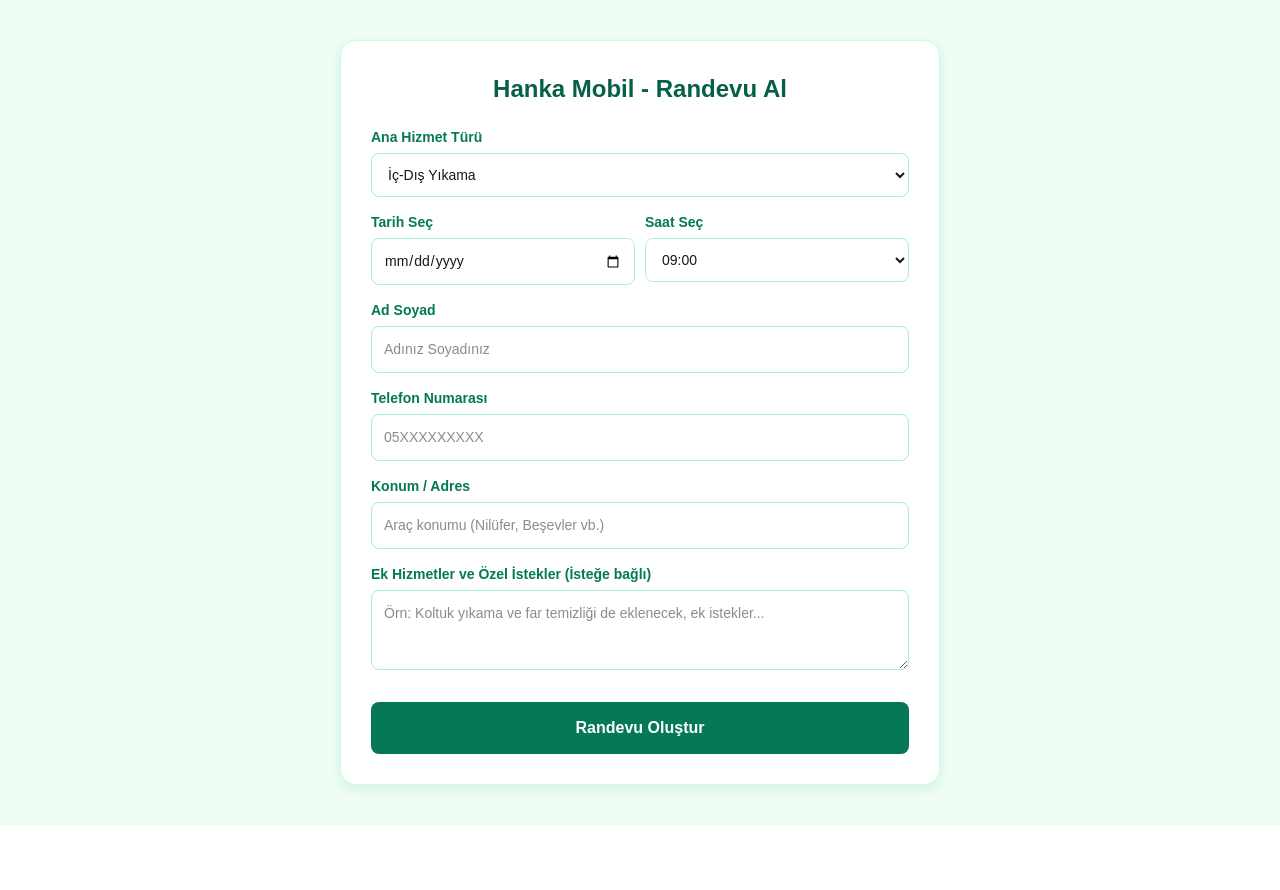
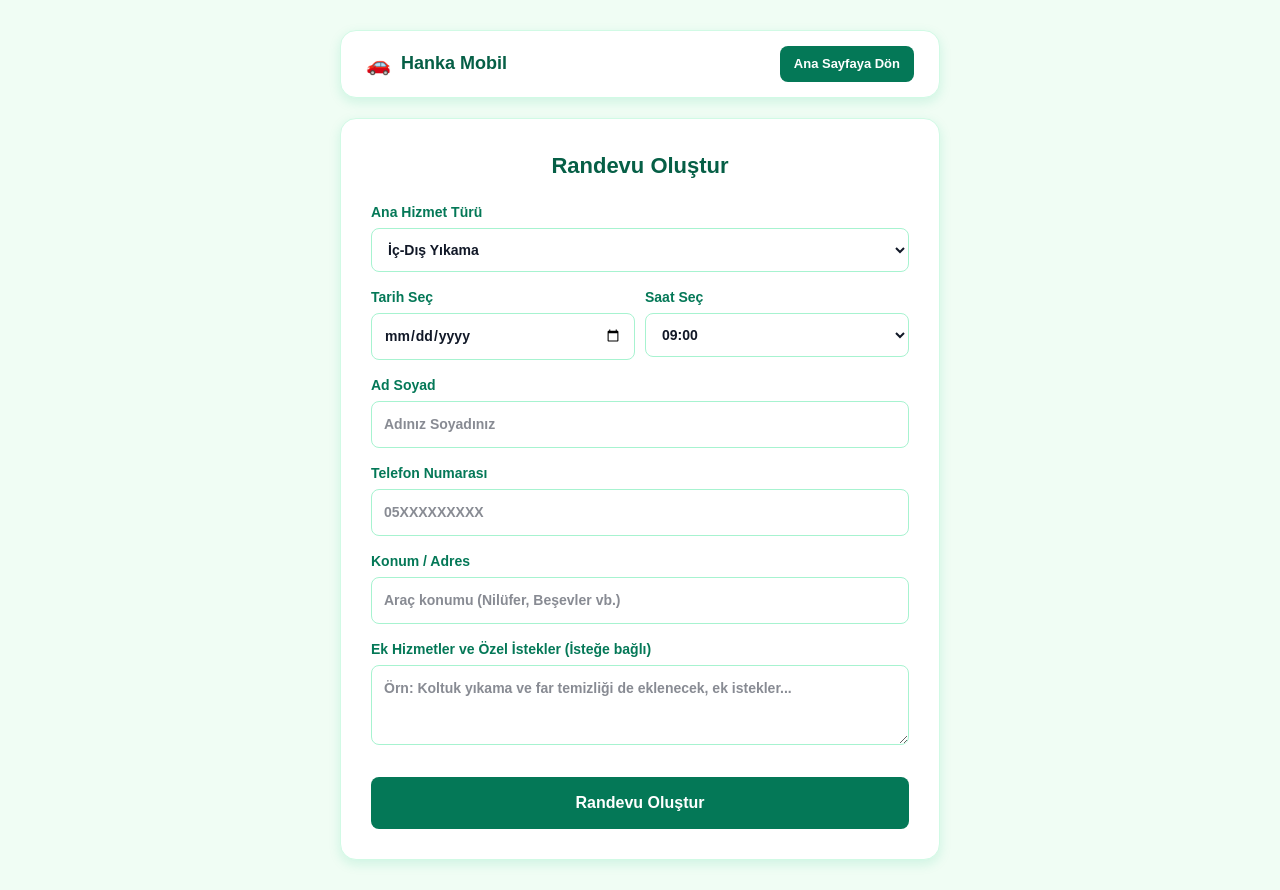
Before and after one commit to oguzhhankara/hanka-mobil-web, a Next.js app: page /randevu in a window 1280 px wide. Before the commit the page ends 825 px from the top, so only its background shows below. Built offline with nearby package versions, Linux system fonts and the light colour scheme.

Commit message:
Update page.tsx

```diff
--- a/app/randevu/page.tsx
+++ b/app/randevu/page.tsx
@@ -49,11 +49,28 @@
   };
 
   return (
-    <main style={{ minHeight: "100vh", backgroundColor: "#f0fdf4", padding: "40px 20px", fontFamily: "sans-serif" }}>
-      <div style={{ maxWidth: "600px", margin: "0 auto", backgroundColor: "#ffffff", padding: "30px", borderRadius: "16px", boxShadow: "0 4px 12px rgba(16, 185, 129, 0.15)", border: "1px solid #d1fae5" }}>
+    <main style={{ minHeight: "100vh", backgroundColor: "#f0fdf4", padding: "30px 20px", fontFamily: "sans-serif" }}>
+      <div style={{ maxWidth: "600px", margin: "0 auto" }}>
 
-        <h1 style={{ fontSize: "24px", fontWeight: "bold", color: "#065f46", marginBottom: "20px", textAlign: "center" }}>
-          Hanka Mobil - Randevu Al
+        {/* Üst Bar: Logo ve Ana Sayfa Butonu */}
+        <div style={{ backgroundColor: "#ffffff", padding: "15px 25px", borderRadius: "16px", boxShadow: "0 4px 12px rgba(16, 185, 129, 0.15)", border: "1px solid #d1fae5", display: "flex", justifyContent: "space-between", alignItems: "center", marginBottom: "20px" }}>
+          <div style={{ display: "flex", alignItems: "center", gap: "10px" }}>
+            <span style={{ fontSize: "20px" }}>🚗</span>
+            <h2 style={{ fontSize: "18px", fontWeight: "bold", color: "#065f46", margin: 0 }}>Hanka Mobil</h2>
+          </div>
+          <button
+            onClick={() => router.push("/")}
+            style={{ backgroundColor: "#047857", color: "white", padding: "8px 14px", borderRadius: "8px", fontWeight: "bold", border: "none", cursor: "pointer", fontSize: "13px" }}
+          >
+            Ana Sayfaya Dön
+          </button>
+        </div>
+
+        {/* Ana Form Kutusu */}
+        <div style={{ backgroundColor: "#ffffff", padding: "30px", borderRadius: "16px", boxShadow: "0 4px 12px rgba(16, 185, 129, 0.15)", border: "1px solid #d1fae5" }}>
+
+          <h1 style={{ fontSize: "22px", fontWeight: "bold", color: "#065f46", marginBottom: "20px", textAlign: "center" }}>
+            Randevu Oluştur
           </h1>
 
           <form onSubmit={handleSubmit} style={{ display: "flex", flexDirection: "column", gap: "15px" }}>
@@ -63,13 +80,13 @@
               <select
                 value={serviceType}
                 onChange={(e) => setServiceType(e.target.value)}
-              style={{ width: "100%", padding: "12px", border: "1px solid #a7f3d0", borderRadius: "8px", outline: "none", fontSize: "14px", backgroundColor: "#fff" }}
+                style={{ width: "100%", padding: "12px", border: "1px solid #a7f3d0", borderRadius: "8px", outline: "none", fontSize: "14px", backgroundColor: "#fff", color: "#111827", fontWeight: "600" }}
               >
-              <option value="İç-Dış Yıkama">İç-Dış Yıkama</option>
-              <option value="Pasta Cila">Pasta Cila</option>
-              <option value="Detaylı Temizlik">Detaylı Temizlik</option>
-              <option value="Seramik Kaplama">Seramik Kaplama</option>
-              <option value="Motor Yıkama">Motor Yıkama</option>
+                <option value="İç-Dış Yıkama" style={{ color: "#111827" }}>İç-Dış Yıkama</option>
+                <option value="Pasta Cila" style={{ color: "#111827" }}>Pasta Cila</option>
+                <option value="Detaylı Temizlik" style={{ color: "#111827" }}>Detaylı Temizlik</option>
+                <option value="Seramik Kaplama" style={{ color: "#111827" }}>Seramik Kaplama</option>
+                <option value="Motor Yıkama" style={{ color: "#111827" }}>Motor Yıkama</option>
               </select>
             </div>
 
@@ -80,7 +97,7 @@
                   type="date"
                   value={date}
                   onChange={(e) => setDate(e.target.value)}
-                style={{ width: "100%", padding: "12px", border: "1px solid #a7f3d0", borderRadius: "8px", outline: "none", fontSize: "14px", backgroundColor: "#fff" }}
+                  style={{ width: "100%", padding: "12px", border: "1px solid #a7f3d0", borderRadius: "8px", outline: "none", fontSize: "14px", backgroundColor: "#fff", color: "#111827", fontWeight: "600" }}
                 />
               </div>
               <div style={{ flex: 1 }}>
@@ -88,7 +105,7 @@
                 <select
                   value={time}
                   onChange={(e) => setTime(e.target.value)}
-                style={{ width: "100%", padding: "12px", border: "1px solid #a7f3d0", borderRadius: "8px", outline: "none", fontSize: "14px", backgroundColor: "#fff" }}
+                  style={{ width: "100%", padding: "12px", border: "1px solid #a7f3d0", borderRadius: "8px", outline: "none", fontSize: "14px", backgroundColor: "#fff", color: "#111827", fontWeight: "600" }}
                 >
                   <option value="09:00">09:00</option>
                   <option value="11:00">11:00</option>
@@ -106,7 +123,7 @@
                 placeholder="Adınız Soyadınız"
                 value={name}
                 onChange={(e) => setName(e.target.value)}
-              style={{ width: "100%", padding: "12px", border: "1px solid #a7f3d0", borderRadius: "8px", outline: "none", fontSize: "14px" }}
+                style={{ width: "100%", padding: "12px", border: "1px solid #a7f3d0", borderRadius: "8px", outline: "none", fontSize: "14px", color: "#111827", fontWeight: "600" }}
               />
             </div>
 
@@ -117,7 +134,7 @@
                 placeholder="05XXXXXXXXX"
                 value={phone}
                 onChange={(e) => setPhone(e.target.value)}
-              style={{ width: "100%", padding: "12px", border: "1px solid #a7f3d0", borderRadius: "8px", outline: "none", fontSize: "14px" }}
+                style={{ width: "100%", padding: "12px", border: "1px solid #a7f3d0", borderRadius: "8px", outline: "none", fontSize: "14px", color: "#111827", fontWeight: "600" }}
               />
             </div>
 
@@ -128,7 +145,7 @@
                 placeholder="Araç konumu (Nilüfer, Beşevler vb.)"
                 value={location}
                 onChange={(e) => setLocation(e.target.value)}
-              style={{ width: "100%", padding: "12px", border: "1px solid #a7f3d0", borderRadius: "8px", outline: "none", fontSize: "14px" }}
+                style={{ width: "100%", padding: "12px", border: "1px solid #a7f3d0", borderRadius: "8px", outline: "none", fontSize: "14px", color: "#111827", fontWeight: "600" }}
               />
             </div>
 
@@ -140,7 +157,7 @@
                 placeholder="Örn: Koltuk yıkama ve far temizliği de eklenecek, ek istekler..."
                 value={note}
                 onChange={(e) => setNote(e.target.value)}
-              style={{ width: "100%", padding: "12px", border: "1px solid #a7f3d0", borderRadius: "8px", outline: "none", fontSize: "14px", minHeight: "80px" }}
+                style={{ width: "100%", padding: "12px", border: "1px solid #a7f3d0", borderRadius: "8px", outline: "none", fontSize: "14px", minHeight: "80px", color: "#111827", fontWeight: "600" }}
               />
             </div>
 
@@ -154,6 +171,7 @@
 
           </form>
         </div>
+      </div>
     </main>
   );
 }
```
Lines whose indentation alone changed are shown as unchanged.
